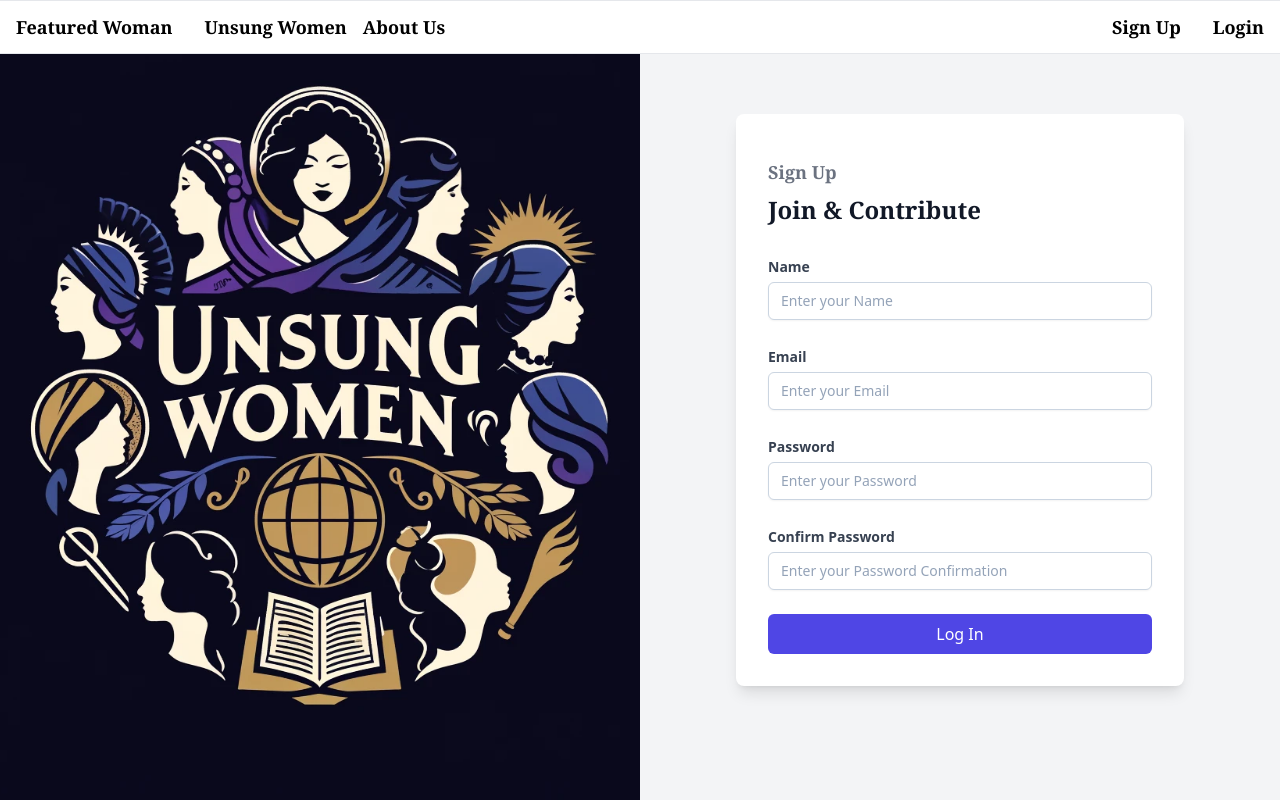
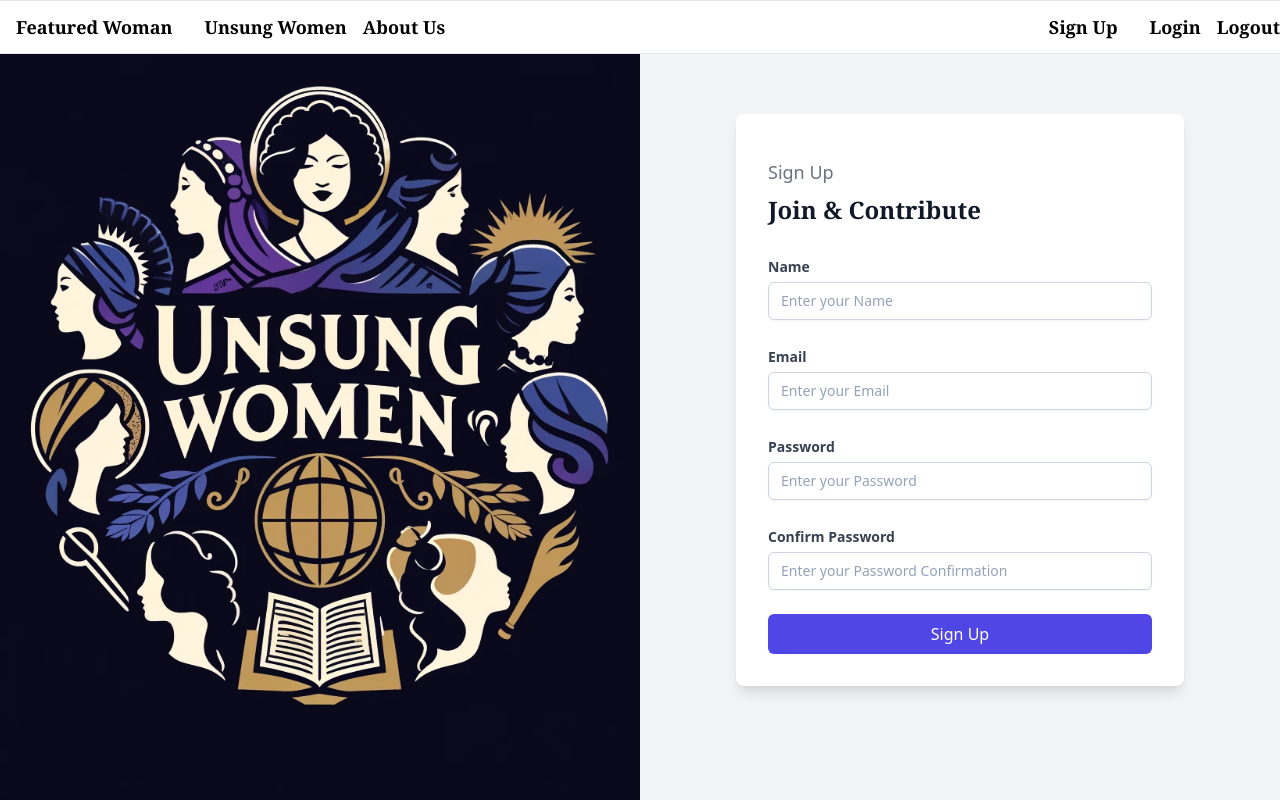
Before and after one commit to MarineCrou/influential_women, a React (Vite) app: page /signup in a window 1280 px wide. Built offline with nearby package versions, Linux system fonts and the light colour scheme.

Commit message:
User is now fetched in navbar and the app 🎉

```diff
--- a/src/App.tsx
+++ b/src/App.tsx
@@ -8,6 +8,7 @@ import AboutUs from "./components/AboutUs";
 import Login from "./components/login";
 import SingleProfilePage from "./components/SingleProfilePage";
 import axios from "axios";
+import { baseUrl } from "./config";
 // import CreateNewProfile from "./components/CreateProfilePage";
 
 function App() {
@@ -15,7 +16,7 @@ function App() {
 
   async function fetchUser() {
     const token = localStorage.getItem("token");
-    const resp = await axios.get("/api/user", {
+    const resp = await axios.get(`${baseUrl}/user`, {
       headers: { Authorization: `Bearer ${token}` },
     });
     setUser(resp.data);
@@ -26,16 +27,18 @@ function App() {
     if (token) fetchUser();
   }, []);
 
+  console.log("User in app.tx:", user);
+
   return (
     <Router>
-      <Navbar />
+      <Navbar user={user} setUser={setUser} />
       <Routes>
         <Route path="/" element={<Home />} />
         {/*  HOME PAGE => Features hero baner (women + h1) + Feature woman of the month + list of all women */}
         <Route path="/aboutus" element={<AboutUs />} />
-        <Route path="/profile/:id" element={<SingleProfilePage />} />
+        <Route path="/profile/:id" element={<SingleProfilePage />} />{" "}
+        {/* detailed profile page*/}
         {/* <Route path="/women/NewProfile" element={<CreateNewProfile />} /> */}
-        {/* Single profile page - For detailed info*/}
         {/* Routes :
       - Edit profile page => contributors
       - Create new profile page => contributor
@@ -46,7 +49,6 @@ function App() {
         {/* <Route path="/login" element={Login} /> */}
         <Route path="/signup" element={<Signup />} /> {/* - Sign up page  */}
         <Route path="/login" element={<Login fetchUser={fetchUser} />} />
-        Page
       </Routes>
     </Router>
   );
--- /dev/null
+++ b/src/Interfaces/user.ts
@@ -0,0 +1,6 @@
+export interface IUser {
+  id: string;
+  username: string;
+  email: string;
+  role: string;
+}
--- a/src/components/Navbar.tsx
+++ b/src/components/Navbar.tsx
@@ -1,6 +1,7 @@
 import React from "react";
 import { Link as RouterLink, useLocation, useNavigate } from "react-router-dom";
 import { scroller } from "react-scroll";
+import { IUser } from "../Interfaces/user";
 
 type CustomLinkProps = {
   scrollTo: string;
@@ -8,9 +9,21 @@ type CustomLinkProps = {
   className?: string;
 };
 
-function Navbar() {
+interface NavbarProps {
+  user: null | IUser;
+  setUser: Function;
+}
+
+function Navbar({ user, setUser }: NavbarProps) {
+  console.log("user in the navbar: ", user);
   const location = useLocation();
   const navigate = useNavigate();
+
+  function logout() {
+    localStorage.removeItem("token");
+    setUser(null);
+    navigate("/");
+  }
 
   const CustomLink = ({ scrollTo, children, className }: CustomLinkProps) => {
     const handleNavigate = () => {
@@ -60,6 +73,9 @@ function Navbar() {
           <RouterLink to={"/login"} className="px-4 login">
             Login
           </RouterLink>
+          <RouterLink to={"/"} onClick={logout}>
+            Logout
+          </RouterLink>
         </div>
       </div>
       <hr />
--- a/src/components/SingleProfilePage.tsx
+++ b/src/components/SingleProfilePage.tsx
@@ -82,7 +82,7 @@ function SingleProfilePage() {
           </div>
 
           <button
-            className="mt-8 py-2 px-4 text-indigo-500 text-white font-semibold rounded-lg hover:text-indigo-700 transition-colors duration-300 mx-auto block"
+            className="mt-8 py-2 px-4 text-indigo-500 font-semibold rounded-lg hover:text-indigo-700 transition-colors duration-300 mx-auto block"
             onClick={() => navigate("/")}
           >
             Home Page ➡️
--- a/src/components/login.tsx
+++ b/src/components/login.tsx
@@ -40,7 +40,7 @@ export default function Login({ fetchUser }: { fetchUser: Function }) {
     }
   }
 
-  console.log(formData);
+  console.log("user in login:", formData);
 
   return (
     <>
@@ -49,7 +49,7 @@ export default function Login({ fetchUser }: { fetchUser: Function }) {
         <div className="hidden lg:block w-1/2">
           <img
             src="https://i.pinimg.com/736x/6b/1b/22/6b1b22573f9f3d4bba11a9fa5cb45652.jpg"
-            alt="Sign Up"
+            alt="Log In"
             className="w-full h-full object-cover"
           />
         </div>
@@ -126,7 +126,7 @@ export default function Login({ fetchUser }: { fetchUser: Function }) {
                 type="submit"
                 className="w-full bg-indigo-600 text-white rounded-md py-2 px-4 hover:bg-indigo-700 focus:outline-none focus:ring-2 focus:ring-indigo-500 focus:ring-opacity-50"
               >
-                Sign Up
+                Log In
               </button>
             </form>
             <hr />
--- a/src/components/signup.tsx
+++ b/src/components/signup.tsx
@@ -68,7 +68,7 @@ const Signup = () => {
         {/* Form container */}
         <div className="w-full lg:w-1/2 flex items-center justify-center p-4">
           <div className="max-w-md w-full bg-white rounded-lg shadow-lg p-8">
-            <h3 className="text-lg font-bold text-gray-500 font-serif mt-3 mb-2">
+            <h3 className="text-lg font-normal text-gray-500 mt-3 mb-2">
               Sign Up
             </h3>
             <h2 className="text-2xl font-bold text-gray-900 font-serif mb-7">
@@ -169,7 +169,7 @@ const Signup = () => {
                 type="submit"
                 className="w-full bg-indigo-600 text-white rounded-md py-2 px-4 hover:bg-indigo-700 focus:outline-none focus:ring-2 focus:ring-indigo-500 focus:ring-opacity-50"
               >
-                Log In
+                Sign Up
               </button>
             </form>
           </div>
```
